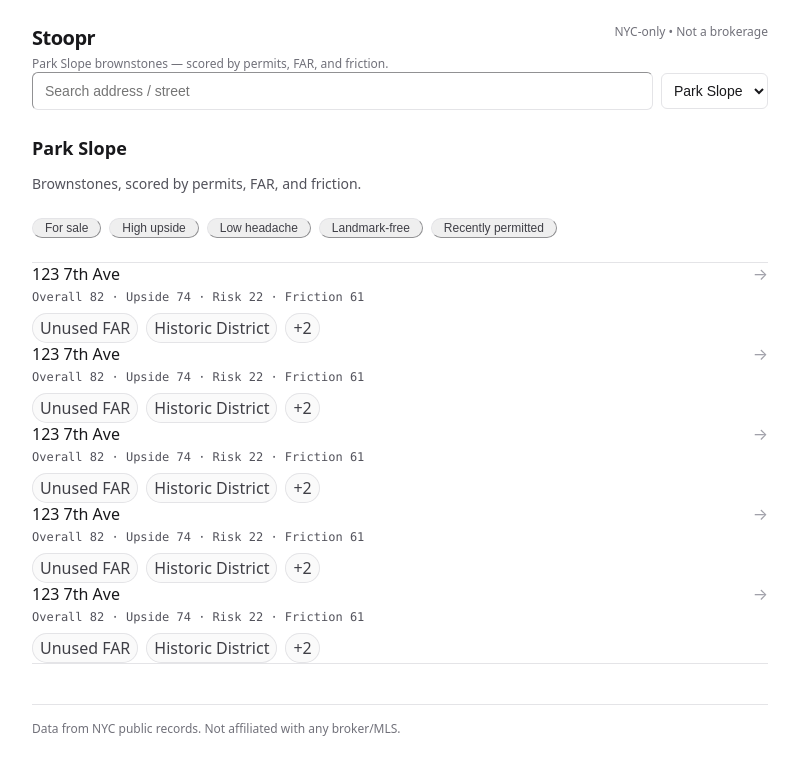
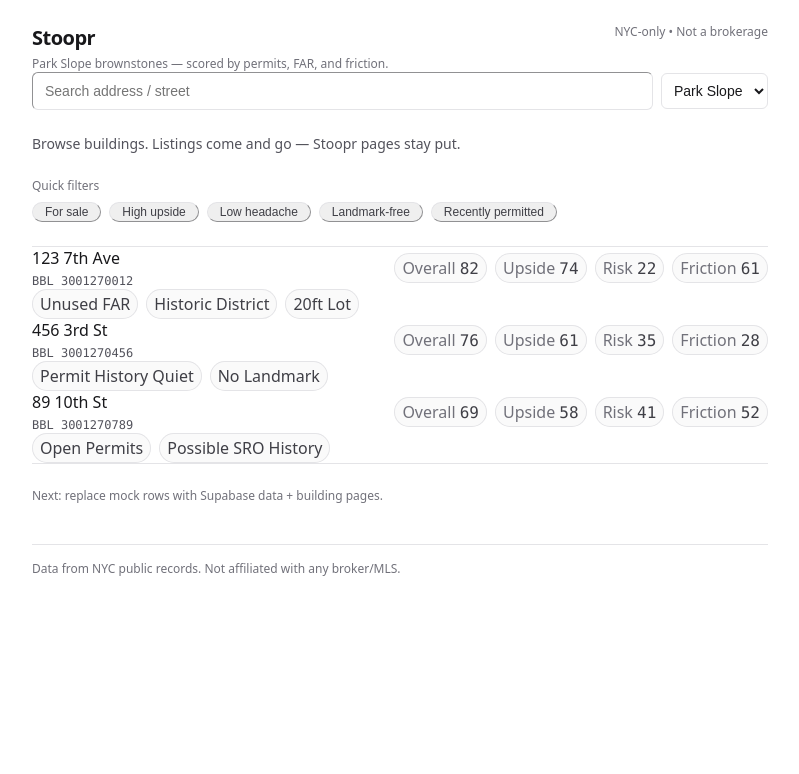
Before and after one commit to corymcguinness/stoopr, a Next.js app: page / in a window 1280 px wide. Shown: the top 774 px of the page, without its empty margins (240-1039 px from the left). Built offline with nearby package versions, Linux system fonts and the light colour scheme.

Commit message:
Update page.js

```diff
--- a/app/page.js
+++ b/app/page.js
@@ -1,36 +1,96 @@
+const FILTERS = [
+  { label: "For sale", hint: "Listings only" },
+  { label: "High upside", hint: "Unused FAR" },
+  { label: "Low headache", hint: "Clean history" },
+  { label: "Landmark-free", hint: "Less friction" },
+  { label: "Recently permitted", hint: "Fresh activity" }
+];
+
+const MOCK_ROWS = [
+  {
+    address: "123 7th Ave",
+    bbl: "3001270012",
+    overall: 82,
+    upside: 74,
+    risk: 22,
+    friction: 61,
+    flags: ["Unused FAR", "Historic District", "20ft Lot"]
+  },
+  {
+    address: "456 3rd St",
+    bbl: "3001270456",
+    overall: 76,
+    upside: 61,
+    risk: 35,
+    friction: 28,
+    flags: ["Permit History Quiet", "No Landmark"]
+  },
+  {
+    address: "89 10th St",
+    bbl: "3001270789",
+    overall: 69,
+    upside: 58,
+    risk: 41,
+    friction: 52,
+    flags: ["Open Permits", "Possible SRO History"]
+  }
+];
+
+function ScorePill({ label, value }) {
+  return (
+    <span className="rounded-full bg-zinc-50 px-2 py-1 text-[11px] text-zinc-700 ring-1 ring-zinc-200">
+      <span className="text-zinc-500">{label} </span>
+      <span className="font-mono">{value}</span>
+    </span>
+  );
+}
+
 export default function Home() {
   return (
     <div className="space-y-6">
       <div>
-        <h1 className="text-lg font-semibold">Park Slope</h1>
-        <p className="mt-1 text-sm text-zinc-600">
-          Brownstones, scored by permits, FAR, and friction.
-        </p>
+        <div className="text-sm text-zinc-600">
+          Browse buildings. Listings come and go — Stoopr pages stay put.
+        </div>
       </div>
 
-      <div className="flex flex-wrap gap-2">
-        {["For sale", "High upside", "Low headache", "Landmark-free", "Recently permitted"].map((t) => (
+      <div>
+        <div className="text-xs text-zinc-500">Quick filters</div>
+        <div className="mt-2 flex flex-wrap gap-2">
+          {FILTERS.map((f) => (
             <button
-            key={t}
+              key={f.label}
               className="rounded-full border border-zinc-200 px-3 py-1.5 text-xs text-zinc-700 hover:border-zinc-400"
+              title={f.hint}
             >
-            {t}
+              {f.label}
             </button>
           ))}
         </div>
+      </div>
 
-      <div className="divide-y divide-zinc-200 border-y border-zinc-200">
-        {[1, 2, 3, 4, 5].map((i) => (
-          <a key={i} href="#" className="block py-4 hover:bg-zinc-50">
-            <div className="flex items-center justify-between">
-              <div className="font-medium">123 7th Ave</div>
-              <div className="text-zinc-400">→</div>
+      <div className="border-y border-zinc-200">
+        {MOCK_ROWS.map((r) => (
+          <a key={r.bbl} href="#" className="block py-4 hover:bg-zinc-50">
+            <div className="flex items-center justify-between gap-4">
+              <div>
+                <div className="font-medium">{r.address}</div>
+                <div className="mt-1 font-mono text-xs text-zinc-600">
+                  BBL {r.bbl}
                 </div>
-            <div className="mt-1 font-mono text-xs text-zinc-600">
-              Overall 82 · Upside 74 · Risk 22 · Friction 61
               </div>
-            <div className="mt-2 flex flex-wrap gap-2">
-              {["Unused FAR", "Historic District", "+2"].map((f) => (
+
+              <div className="flex flex-wrap justify-end gap-2">
+                <ScorePill label="Overall" value={r.overall} />
+                <ScorePill label="Upside" value={r.upside} />
+                <ScorePill label="Risk" value={r.risk} />
+                <ScorePill label="Friction" value={r.friction} />
+              </div>
+            </div>
+
+            {r.flags?.length ? (
+              <div className="mt-3 flex flex-wrap gap-2">
+                {r.flags.slice(0, 4).map((f) => (
                   <span
                     key={f}
                     className="rounded-full bg-zinc-50 px-2 py-1 text-[11px] text-zinc-700 ring-1 ring-zinc-200"
@@ -38,9 +98,19 @@
                     {f}
                   </span>
                 ))}
+                {r.flags.length > 4 && (
+                  <span className="rounded-full bg-zinc-50 px-2 py-1 text-[11px] text-zinc-700 ring-1 ring-zinc-200">
+                    +{r.flags.length - 4}
+                  </span>
+                )}
               </div>
+            ) : null}
           </a>
         ))}
+      </div>
+
+      <div className="text-xs text-zinc-500">
+        Next: replace mock rows with Supabase data + building pages.
       </div>
     </div>
   );
```
Lines whose indentation alone changed are shown as unchanged.
